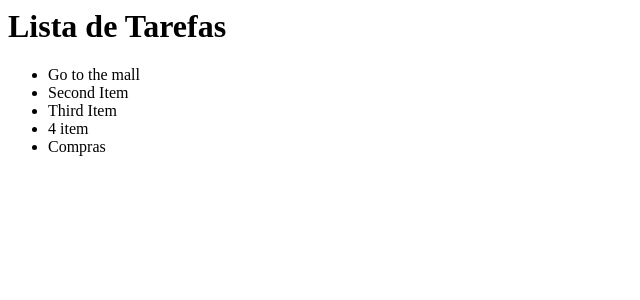
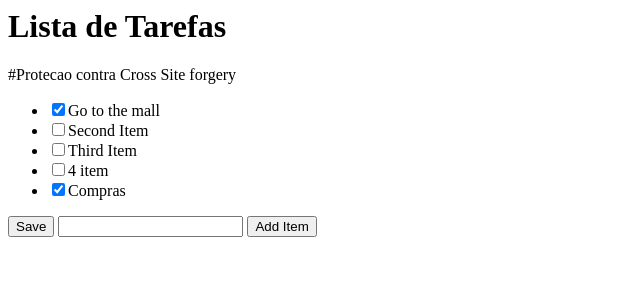
Before and after one commit to zupy-fmartinelli/djangotutorial, a Django app: page /1 in a window 1280 px wide. Shown: the top 300 px of the page, without its empty margins (0-640 px from the left). Run offline with Django 4.2, Linux system fonts and the light colour scheme; data comes from the database, SQL or seed files in the repository; both versions use the stored data as it was after the commit.

Commit message:
Checkbox with bug, it only save the last one

```diff
--- a/main/templates/main/list.html
+++ b/main/templates/main/list.html
@@ -3,11 +3,20 @@
 
 {% block content%}
     <h1>{{ls.name}}</h1>
+    <form method="post" action="#">
+        #Protecao contra Cross Site forgery
+        {% csrf_token %}
         <ul>
         {% for item in ls.item_set.all %}
-
-            <li>{{item.text}}</li>
-
+            {% if item.complete == True %}
+            <li><input type="checkbox", value="clicked", name="c{{item.id}}" checked>{{item.text}}</li>
+            {% else %}
+            <li><input type="checkbox", value="clicked", name="c{{item.id}}">{{item.text}}</li>
+            {% endif %}
         {% endfor %}
         </ul>
+        <button type="submit", name="save", value="save">Save</button>
+        <input type="text", name="new">
+        <button type="submit", name="newItem", value="newItem">Add Item</button>
+    </form>
 {% endblock %}
--- a/main/views.py
+++ b/main/views.py
@@ -6,6 +6,28 @@ from .models import ToDoList, Item
 # Create your views here.
 def index(response, id):
     ls = ToDoList.objects.get(id=id)
+
+    if response.method == "POST":
+        print(response.POST)
+        if response.POST.get("save"):
+            for item in ls.item_set.all():
+#Pega cada item do checkbox, e adiciona o ID como string, para identificar unicamente
+                if response.POST.get("c" + str(item.id)) == "clicked":
+                    item.complete = True
+                else:
+                    item.complete = False
+
+            item.save()
+
+        elif response.POST.get("newItem"):
+            txt = response.POST.get("new")
+
+            if len(txt) > 2:
+                ls.item_set.create(text=txt, complete=False)
+            else:
+                print("invalid input")
+
+
     return render(response, "main/list.html", {"ls":ls})
 
 def home(response):
```
Also changed, not shown: README.md, db.sqlite3.
